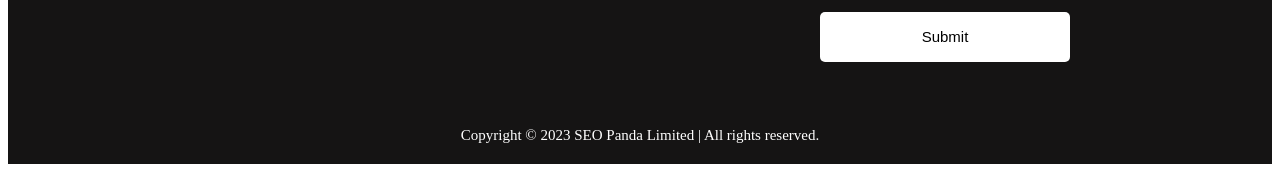
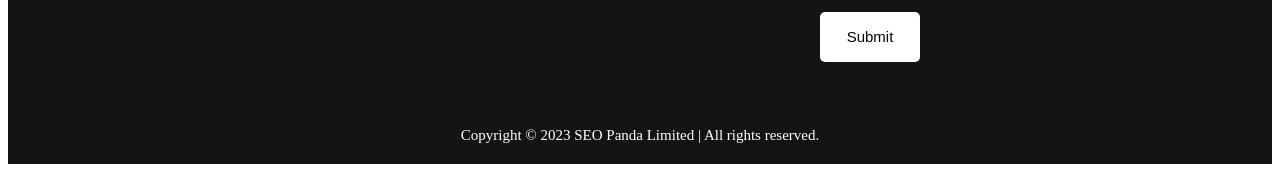
Before and after one commit to sayful-abit/1st_Assignment, a plain HTML site: page index.html in a window 1280 px wide. Shown: the part 2777-2949 px from the top of the page. Drawn offline with Linux system fonts and the light colour scheme.

Commit message:
final at night

```diff
--- a/style.css
+++ b/style.css
@@ -221,7 +221,7 @@
 }
 .submit_btn button{
     align-items: center;
-    width: 250px;
+    width: 100px;
     height: 50px;
     font-size: 15px;
     background: #ffffff;
```
